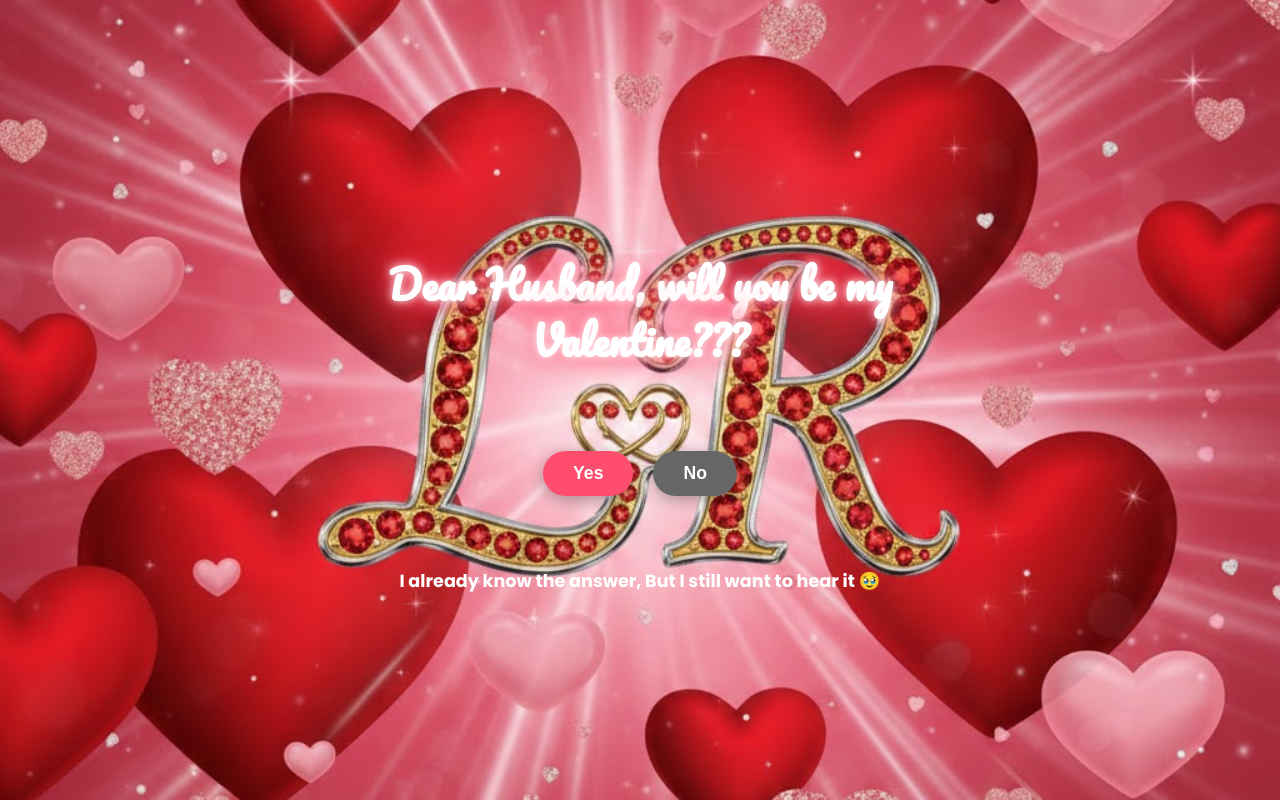
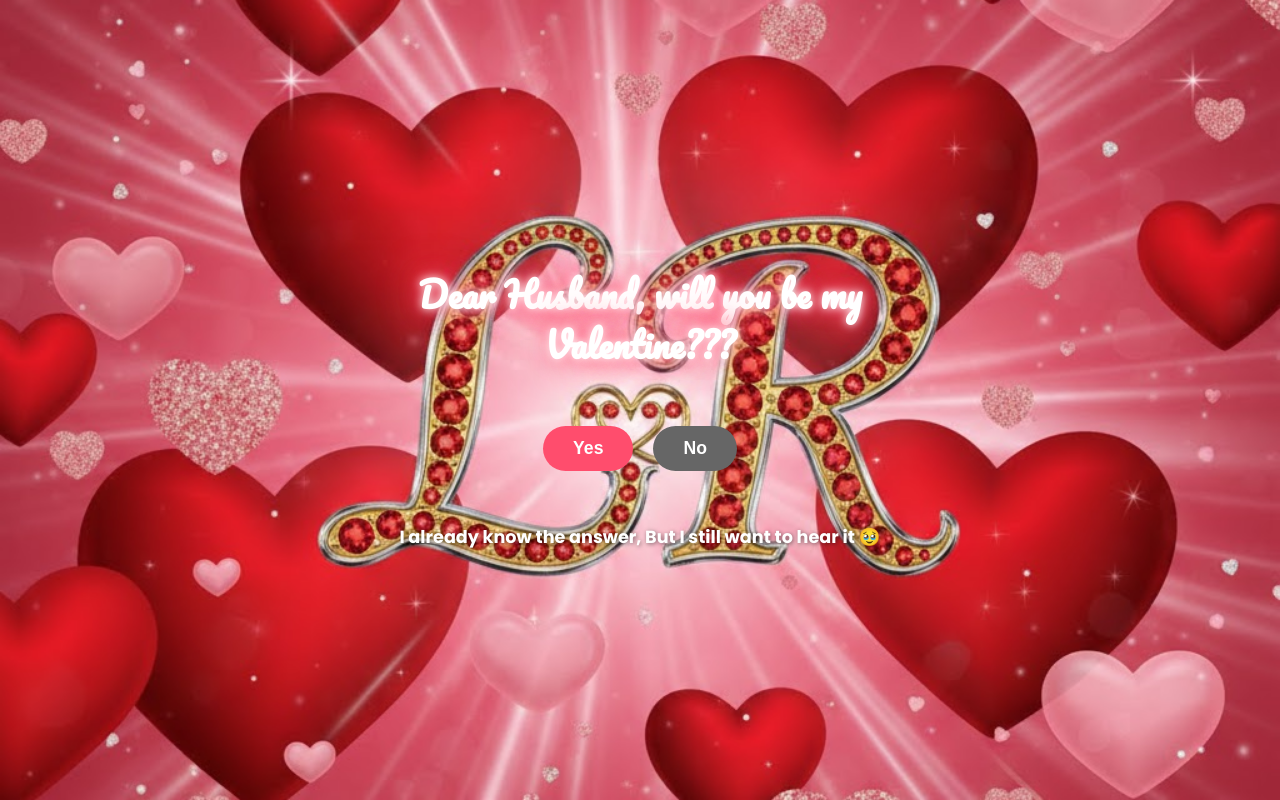
Before and after one commit to lokeshgoud000/lahari, a plain HTML site: page index.html in a window 1280 px wide. Drawn offline with Linux system fonts and the light colour scheme.

Commit message:
Update index.html

```diff
--- a/index.html
+++ b/index.html
@@ -13,6 +13,7 @@
             height: 100vh;
             width: 100vw;
             display: flex;
+            flex-direction: column;
             justify-content: center;
             align-items: center;
             font-family: 'Poppins', sans-serif;
@@ -21,39 +22,44 @@
             background-size: cover;
         }
 
+        /* This container ensures everything stays centered and visible */
         #main-container {
+            display: flex;
+            flex-direction: column;
+            align-items: center;
+            justify-content: center;
             text-align: center;
             z-index: 10;
             width: 90%;
             max-width: 600px;
-            /* Added padding to prevent top cutoff */
-            padding-top: 50px;
+            margin-top: 20px; /* Force space from the very top */
         }
 
         .neon-text {
             font-family: 'Pacifico', cursive;
             color: #fff;
-            /* Smaller font for mobile compatibility */
-            font-size: clamp(1.4rem, 5vw, 2.5rem);
-            margin-bottom: 30px;
+            font-size: clamp(1.4rem, 5vw, 2.2rem);
+            margin-bottom: 20px;
             text-shadow: 0 0 10px #fff, 0 0 20px #ff4d6d, 0 0 40px #ff4d6d;
             line-height: 1.4;
         }
 
         .sub-text {
             color: white;
-            font-size: clamp(0.8rem, 3vw, 1.1rem);
+            font-size: clamp(0.9rem, 3vw, 1.1rem);
             font-weight: bold;
-            margin-top: 20px;
+            margin-top: 15px;
+            text-shadow: 1px 1px 4px rgba(0,0,0,0.5);
         }
 
         .buttons {
             position: relative;
-            height: 150px;
+            height: 120px;
             display: flex;
             justify-content: center;
             align-items: center;
             gap: 20px;
+            width: 100%;
         }
 
         button {
@@ -64,23 +70,15 @@
             border: none;
             font-weight: bold;
             transition: 0.3s;
-            box-shadow: 0 4px 15px rgba(0,0,0,0.3);
         }
 
-        #yesBtn { background: #ff4d6d; color: white; z-index: 10; }
-
-        /* Fixed No Button settings */
-        #noBtn {
-            background: #666;
-            color: white;
-            position: relative; /* Changed to relative so it shows up at start */
-            z-index: 10;
-        }
+        #yesBtn { background: #ff4d6d; color: white; }
+        #noBtn { background: #666; color: white; }
 
         .hidden { display: none; }
 
         #second-image {
-            width: 250px;
+            width: 240px;
             max-width: 60%;
             border-radius: 20px;
             margin: 15px 0;
@@ -130,11 +128,10 @@
 
         function moveNoButton() {
             const noBtn = document.getElementById('noBtn');
-            // Change to fixed only after the first move
             noBtn.style.position = 'fixed';
 
-            const x = Math.random() * (window.innerWidth - 100);
-            const y = Math.random() * (window.innerHeight - 100);
+            const x = Math.random() * (window.innerWidth - 120);
+            const y = Math.random() * (window.innerHeight - 120);
 
             noBtn.style.left = x + 'px';
             noBtn.style.top = y + 'px';
@@ -157,9 +154,7 @@
             document.getElementById('page2').classList.remove('hidden');
 
             const audio = document.getElementById('mySong');
-            audio.play().catch(() => {
-                console.log("Audio requires manual start on some browsers.");
-            });
+            audio.play();
 
             setInterval(() => {
                 createEmoji(loveRain[Math.floor(Math.random() * loveRain.length)]);
```
